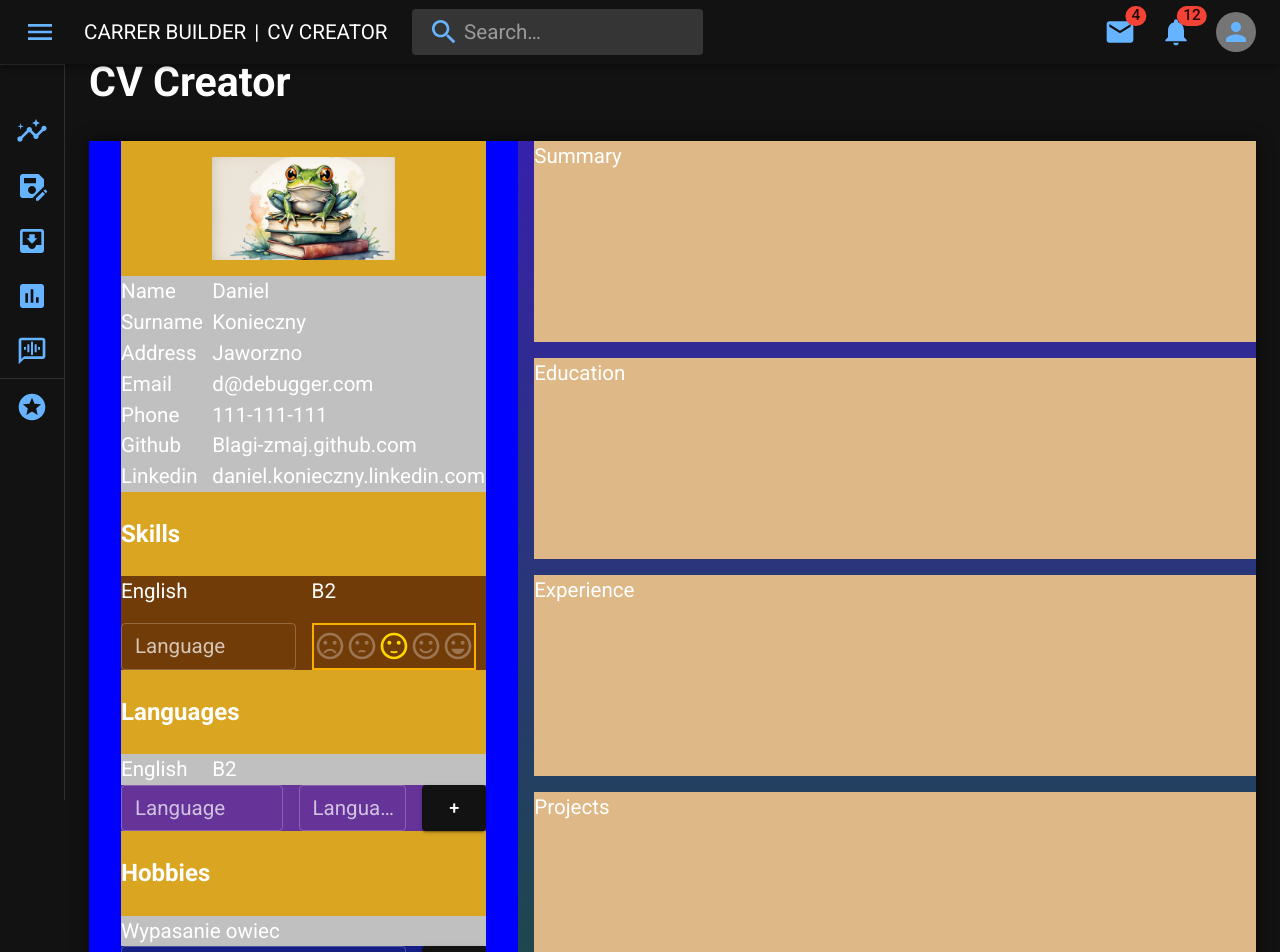
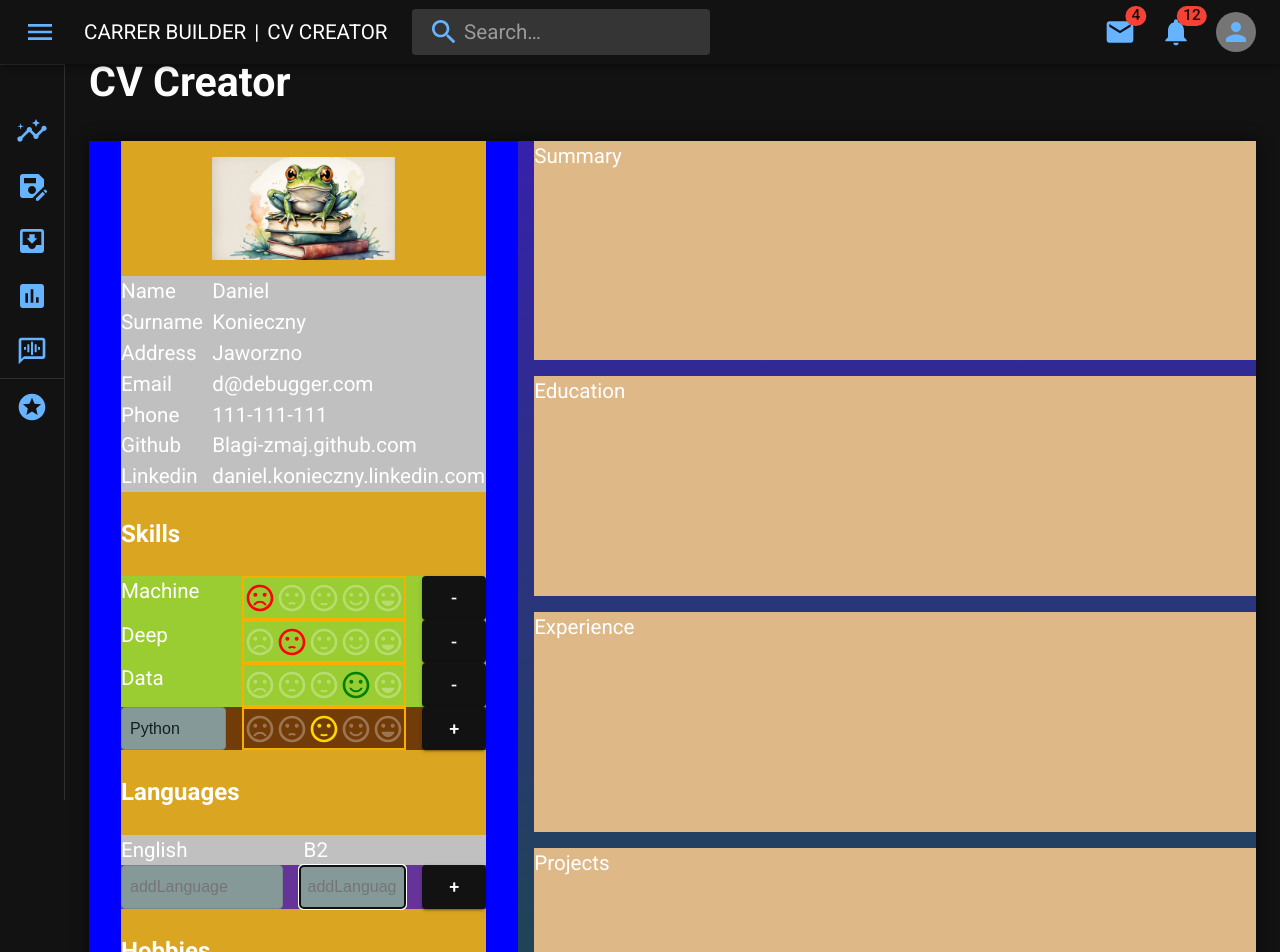
Before and after one commit to Blagi-zmaj/career-builder-assistant, a Next.js app: page /cv_creator in a window 1280 px wide. Shown: the top 952 px of the page. Built offline with nearby package versions, Linux system fonts and the light colour scheme.

Commit message:
Add editable inputs in skills section with handling adding, modifying and deleting skills from list

```diff
--- a/app/components/CVCreator/CVForm.module.css
+++ b/app/components/CVCreator/CVForm.module.css
@@ -41,7 +41,7 @@
   justify-items: stretch;
 }
 
-.addLanguageContainer {
+.addRecordContainer {
   display: grid;
   width: 100%;
   grid-template-columns: 3fr 2fr 1fr;
@@ -53,7 +53,7 @@
 .languageUI {
   display: grid;
   width: 100%;
-  grid-template-columns: 25% 75%;
+  grid-template-columns: 50% 50%;
   background-color: silver;
   justify-items: stretch;
 }
@@ -78,7 +78,7 @@
 .skillsUI {
   display: grid;
   width: 100%;
-  grid-template-columns: 3fr 3fr;
+  grid-template-columns: 3fr 2fr 1fr;
   background-color: rgb(114, 60, 9);
   justify-items: stretch;
   gap: 1rem;
--- a/app/components/CVCreator/CVForm.tsx
+++ b/app/components/CVCreator/CVForm.tsx
@@ -1,7 +1,7 @@
 import styles from "./CVForm.module.css";
 import Image from "next/image";
 import frog from "../../../public/cv_creator.jpg";
-import { useState, useRef, useEffect, useReducer } from "react";
+import { useState, useRef, useEffect, useReducer, act } from "react";
 import InputForm from "./InputForm/InputForm";
 import FormPropsTextFields from "../InputTextField";
 import { TextField } from "@mui/material";
@@ -22,7 +22,18 @@ export default function CVForm() {
     linkedin: "daniel.konieczny.linkedin.com",
   });
 
-  const [showSlider, setShowSlider] = useState(false);
+  const [userProfileValues, setUserProfileValues] = useState({
+    newSkill: { name: "Python", level: 1, isEditing: false },
+    newLanguage: { name: "English", level: "B2", isEditing: false },
+    newHobby: { name: "Googlowanie" },
+    skills: [
+      { name: "Machine", level: 1, isEditing: false },
+      { name: "Deep", level: 2, isEditing: false },
+      { name: "Data", level: 4, isEditing: false },
+    ],
+    languages: [{ name: "English", level: "B2", isEditing: false }],
+    hobbies: [{ name: "Googlowanie" }],
+  });
 
   const isEditingStates = {
     isEditingName: false,
@@ -32,10 +43,13 @@ export default function CVForm() {
     isEditingPhone: false,
     isEditingGithub: false,
     isEditingLinkedin: false,
+    isEditingSkills: false,
+    isEditingLanguages: false,
+    isEditingHobbies: false,
+    // add status for languages, hobbies and skills
   };
 
   const reducer = function (state, action) {
-    // console.log(state);
     if (action.inputType === "name") {
       return { ...state, isEditingName: !state.isEditingName };
     }
@@ -63,19 +77,47 @@ export default function CVForm() {
     if (action.inputType === "linkedin") {
       return { ...state, isEditingLinkedin: !state.isEditingLinkedin };
     }
+
+    if (action.inputType === "skills") {
+      // console.log(userProfileValues.skills[action.listItemIndex]);
+      // console.log(`Editing skill ${action.listItemIndex}`);
+      console.log(userProfileValues.skills);
+      console.log(action.listItemIndex);
+      console.log(userProfileValues.skills[action.listItemIndex]);
+
+      const updatedOneSkill = {
+        ...userProfileValues.skills[action.listItemIndex],
+        isEditing: !userProfileValues.skills[action.listItemIndex].isEditing,
+      };
+      const updatedSkills = [
+        ...userProfileValues.skills.slice(0, action.listItemIndex),
+        updatedOneSkill,
+        ...userProfileValues.skills.slice(action.listItemIndex + 1),
+      ];
+
+      // console.log(updatedSkills);
+      setUserProfileValues((prevValues) => {
+        return { ...prevValues, skills: updatedSkills };
+      });
+
+      return state;
+    }
+
+    if (action.inputType === "languages") {
+      console.log(`Editing languages`);
+      return state;
+    }
+
+    if (action.inputType === "hobbies") {
+      console.log(`Editing skills`);
+      return state;
+    }
   };
 
   const [isEditingInput, dispatch] = useReducer(reducer, isEditingStates);
-  console.log(`CVForm rendered`);
-  console.log(inputValues);
   const handleSubmit = function (e) {
-    console.log(`Handle submit`);
-    console.log(inputValues);
-
     const fd = new FormData(e.target);
     const inputData = Object.fromEntries(fd.entries());
-    console.log(inputData);
-
     e.preventDefault();
   };
 
@@ -91,16 +133,143 @@ export default function CVForm() {
     }
   };
 
-  const replaceTextWithInput = function (inputName: string) {
-    dispatch({ inputType: inputName });
+  const handleUserDetailsKeyDown = function (event, inputName, index) {
+    if (event.key === "Enter") {
+      dispatch({ inputType: inputName, listItemIndex: index });
+    }
   };
 
+  const replaceTextWithInput = function (
+    inputName: string,
+    listItemIndex: number = 0
+  ) {
+    dispatch({ inputType: inputName, listItemIndex: listItemIndex });
+  };
+
+  // const handleUserSkills = function (event, identifier, index) {
+  //   console.log(userProfileValues.skills);
+  //   console.log(identifier);
+  //   const updatedDetail = {
+  //     ...userProfileValues.skills[index],
+  //     name: event.target.value,
+  //   };
+  //   console.log(updatedDetail);
+
+  //   setUserProfileValues((prevValues) => {
+  //     return {
+  //       ...prevValues,
+  //       skills: [
+  //         ...prevValues.skills.slice(0, index),
+  //         updatedDetail,
+  //         ...prevValues.skills.slice(index + 1),
+  //       ],
+  //     };
+  //   });
+  // };
+
+  const handleUserDetails = function (event, identifier, index) {
+    console.log(userProfileValues.skills);
+    console.log(identifier);
+    const updatedDetail = {
+      ...userProfileValues.skills[index],
+      name: event.target.value,
+    };
+    console.log(updatedDetail);
+
+    setUserProfileValues((prevValues) => {
+      return {
+        ...prevValues,
+        [identifier]: [
+          ...prevValues.skills.slice(0, index),
+          updatedDetail,
+          ...prevValues.skills.slice(index + 1),
+        ],
+      };
+    });
+  };
+
+  const handleDeleteSkill = function (event, skillName) {
+    console.log(`Delete item `);
+    console.log(skillName);
+
+    const updatedList = userProfileValues.skills.filter((el) => {
+      return el.name !== skillName;
+    });
+
+    console.log(updatedList);
+
+    setUserProfileValues((prevValues) => {
+      return { ...prevValues, skills: updatedList };
+    });
+  };
+
+  const handleAddSkill = function (event, identifier) {
+    console.log(`Handle add skill`);
+
+    setUserProfileValues((prevValues) => {
+      return {
+        ...prevValues,
+        skills: [...prevValues.skills, prevValues.newSkill],
+      };
+    });
+  };
+
+  const handleChangeAddSkill = function (event) {
+    setUserProfileValues((prevValues) => {
+      return {
+        ...prevValues,
+        newSkill: {
+          ...prevValues.newSkill,
+          name: event.target.value,
+        },
+      };
+    });
+  };
+
+  const handleChangeRatingExistingSkill = function (rate, index) {
+    console.log(`Rating `, rate, index);
+    setUserProfileValues((prevValues) => {
+      return {
+        ...prevValues,
+        skills: [
+          ...prevValues.skills.slice(0, index),
+          { ...prevValues.skills[index], level: rate },
+          ...prevValues.skills.slice(index + 1),
+        ],
+      };
+    });
+  };
+
+  const handleChangeRatingNewSkill = function (
+    rate,
+    editNewSkill = false,
+    index = 0
+  ) {
+    console.log(`Rating `, rate);
+    setUserProfileValues((prevValues) => {
+      return {
+        ...prevValues,
+        newSkill: { ...prevValues.newSkill, level: rate },
+      };
+    });
+  };
+
+  console.log(
+    `=========================================================================================`
+  );
+  // console.table(userProfileValues.skills);
+  // console.table(userProfileValues.languages);
+  // console.table(userProfileValues.hobbies);
+  // console.log(userProfileValues.newSkill);
+  //
+  console.table(userProfileValues.skills);
+
   return (
-    <>
     <form action="" className={styles.form}>
       <div className={(styles.section, styles.aside)}>
         <div className={(styles.section, styles.aboutDetails)}>
           <Image
+            key="image"
             alt="person"
             src={frog}
             sizes="100vw"
@@ -110,13 +279,14 @@ export default function CVForm() {
               margin: "1rem auto",
             }}
           />
-            {Object.entries(inputValues).map(([key, value]) => {
-              // return isEditingInput.isEditingName ? ( // <====== poprawić żeby było dynamicznie np tworzy liste isEditing + key z pierwsza litera uppercase
+          {Object.entries(inputValues).map(([key, value], index) => {
+            if (key === "hobbies" || key === "languages" || key === "skills")
+              return;
+
             return isEditingInput[
               `isEditing${key[0].toUpperCase()}${key.slice(1)}`
             ] ? (
-                <>
-                  <div className={styles.detailsBox}>
+              <div className={styles.detailsBox} key={key}>
                 <label htmlFor={key}>
                   {`${key[0].toUpperCase()}${key.slice(1)}`}
                 </label>
@@ -124,7 +294,6 @@ export default function CVForm() {
                   key={key}
                   type="text"
                   name={key}
-                      id="inputName"
                   onChange={(event) => handleInputChange(key, event)}
                   value={inputValues[key]}
                   className={styles.control}
@@ -133,75 +302,154 @@ export default function CVForm() {
                   onKeyDown={(event) => handleKeyDown(event, key)}
                 />
               </div>
-                </>
             ) : (
-                <>
-                  <div className={styles.detailsBox}>
+              <div className={styles.detailsBox} key={key}>
                 <label style={{ marginRight: "1rem" }} htmlFor={key}>
                   {`${key[0].toUpperCase()}${key.slice(1)}`}
                 </label>
-                    <span onClick={() => replaceTextWithInput(key)}>
+                <span onClick={() => replaceTextWithInput(key, index)}>
                   {inputValues[key]}
                 </span>
               </div>
-                </>
             );
           })}
           <h3>Skills</h3>
+          {/* //////////// SKILLS //////////// */}
+          {userProfileValues.skills.map((skill, index) => {
+            return (
+              <div
+                key={index}
+                className={styles.skillsUI}
+                style={{ backgroundColor: "yellowgreen" }}
+              >
+                {userProfileValues.skills[index].isEditing ? (
+                  <InputForm
+                    key={skill.name}
+                    type="text"
+                    name={skill.name}
+                    value={skill.name}
+                    className={styles.control}
+                    autoFocus
+                    onBlur={() =>
+                      dispatch({ inputType: "skills", listItemIndex: index })
+                    }
+                    onKeyDown={(event) =>
+                      handleUserDetailsKeyDown(event, "skills", index)
+                    }
+                    // onChange={(event) =>
+                    //   handleUserSkills(event, skill.name, index)
+                    // }
+                    onChange={(event) =>
+                      handleUserDetails(event, "skills", index)
+                    }
+                  />
+                ) : (
+                  <span
+                    onClick={() => replaceTextWithInput("skills", index)}
+                    key={skill.name}
+                  >
+                    {skill.name}
+                  </span>
+                )}
+                <RadioGroupRating
+                  rate={skill.level}
+                  handleChangeRatingSkill={handleChangeRatingExistingSkill}
+                  index={index}
+                />
+                <Button
+                  onClick={(event) => handleDeleteSkill(event, skill.name)}
+                  variant="contained"
+                >
+                  -
+                </Button>
+              </div>
+            );
+          })}
+
           <div className={styles.skillsUI}>
-              <span>English</span> <span>B2</span>
-              <TextField
-                id="outlined-basic"
-                label="Language"
-                variant="outlined"
-                size="small"
+            <InputForm
+              key={"addSkill"}
+              type="text"
+              name={"addSkill"}
+              value={userProfileValues.newSkill.name}
+              className={styles.control}
+              onChange={(event) => handleChangeAddSkill(event)}
             />
-              {/* {showSlider ? <InputSlider /> : <h4>Progress bar</h4>} */}
-              {showSlider ? <InputSlider /> : <RadioGroupRating />}
+            <RadioGroupRating
+              rate={3}
+              handleChangeRatingSkill={handleChangeRatingNewSkill}
+              index={0}
+            />
+            <Button
+              onClick={(event) => handleAddSkill(event, "newSkill")}
+              variant="contained"
+            >
+              +
+            </Button>
           </div>
-
           <h3>Languages</h3>
           <div className={styles.languageUI}>
             <span>English</span> <span>B2</span>
           </div>
-            <div className={styles.addLanguageContainer}>
-              <TextField
-                id="outlined-basic"
-                label="Language"
-                variant="outlined"
-                size="small"
+          <div className={styles.addRecordContainer}>
+            <InputForm
+              key={"addLanguage"}
+              type="text"
+              name={"addLanguage"}
+              onChange={() => {}}
+              value=""
+              className={styles.control}
+              onBlur={() => {}}
+              autoFocus
+              onKeyDown={() => {}}
             />
-              <TextField
-                id="outlined-basic"
-                label="Language"
-                variant="outlined"
-                size="small"
+            <InputForm
+              key={"addLanguageLevel"}
+              type="text"
+              name={"addLanguageLevel"}
+              value=""
+              className={styles.control}
+              onChange={() => {}}
+              onBlur={() => {}}
+              autoFocus
+              onKeyDown={() => {}}
             />
 
             <Button variant="contained">+</Button>
           </div>
-
           <h3>Hobbies</h3>
           <div className={styles.hobbiesUI}>
             <span>Wypasanie owiec</span>
           </div>
           <div className={styles.hobbiesBox}>
-              <TextField
+            {/* <TextField
               id="outlined-basic"
               label="Language"
               variant="outlined"
               size="small"
+            /> */}
+            <InputForm
+              key={"addHobby"}
+              type="text"
+              name={"addHobby"}
+              // onChange={(event) => handleInputChange("addSkill", event)}
+              value="hobby"
+              className={styles.control}
+              onChange={() => {}}
+              // onBlur={() => dispatch({ inputType: "addSkill" })}
+              // autoFocus
+              // onKeyDown={(event) => handleKeyDown(event, "addSkill")}
             />
 
             <Button variant="contained">+</Button>
           </div>
         </div>
       </div>
+
       <div className={(styles.section, styles.summary)}>Summary</div>
       <div className={(styles.section, styles.education)}>Education</div>
       <div className={(styles.section, styles.experience)}>Experience</div>
       <div className={(styles.section, styles.projects)}>Projects</div>
     </form>
-    </>
   );
 }
--- a/app/components/Drawer.tsx
+++ b/app/components/Drawer.tsx
@@ -120,7 +120,6 @@ export default function MiniDrawer({ children }) {
               {["React Developer", "ML Developer"].map(
                 (specialization, index) => {
                   return (
-                    <>
                     <ListItemButton
                       key={specialization + index}
                       href={dynamicUrls[index]}
@@ -133,7 +132,6 @@ export default function MiniDrawer({ children }) {
                       </ListItemIcon>
                       <ListItemText primary={specialization} />
                     </ListItemButton>
-                    </>
                   );
                 }
               )}
--- a/app/components/Rating.tsx
+++ b/app/components/Rating.tsx
@@ -46,21 +46,26 @@ function IconContainer(props: IconContainerProps) {
   return <span {...other}>{customIcons[value].icon}</span>;
 }
 
-export default function RadioGroupRating() {
-  const [rating, setRating] = React.useState(3);
+export default function RadioGroupRating({
+  rate,
+  handleChangeRatingSkill,
+  index,
+}) {
+  const [rating, setRating] = React.useState(rate);
 
   return (
     <StyledRating
       sx={{ border: 2, display: "flex", alignItems: "center" }}
       max={5}
       name="highlight-selected-only"
-      defaultValue={3}
       value={rating}
       IconContainerComponent={IconContainer}
       getLabelText={(value: number) => customIcons[value].label}
       highlightSelectedOnly
       onChange={(event, num) => {
-        console.log(event.target.value);
+        console.log(typeof event.target.value);
+        setRating(event.target.value);
+        handleChangeRatingSkill(Number(event.target.value), index);
       }}
     />
   );
```
Lines whose indentation alone changed are shown as unchanged.
